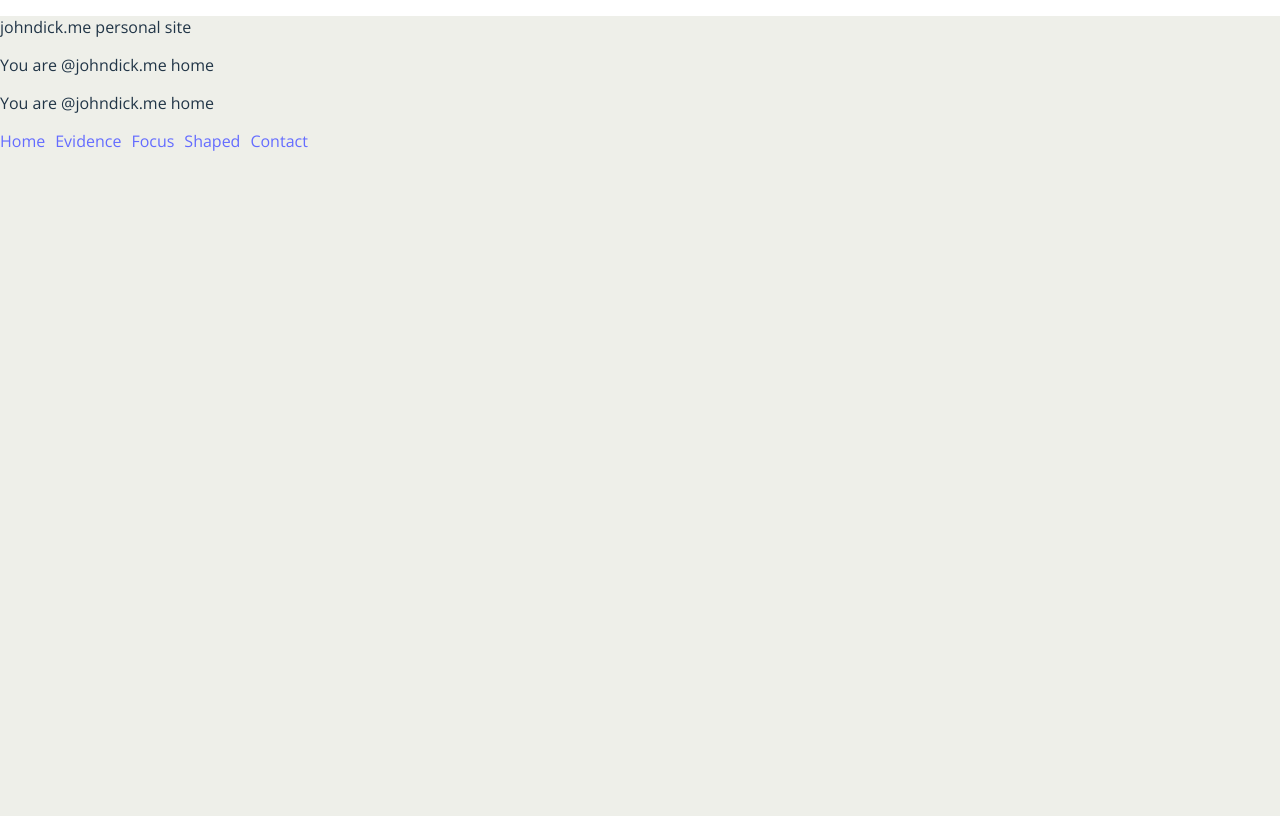
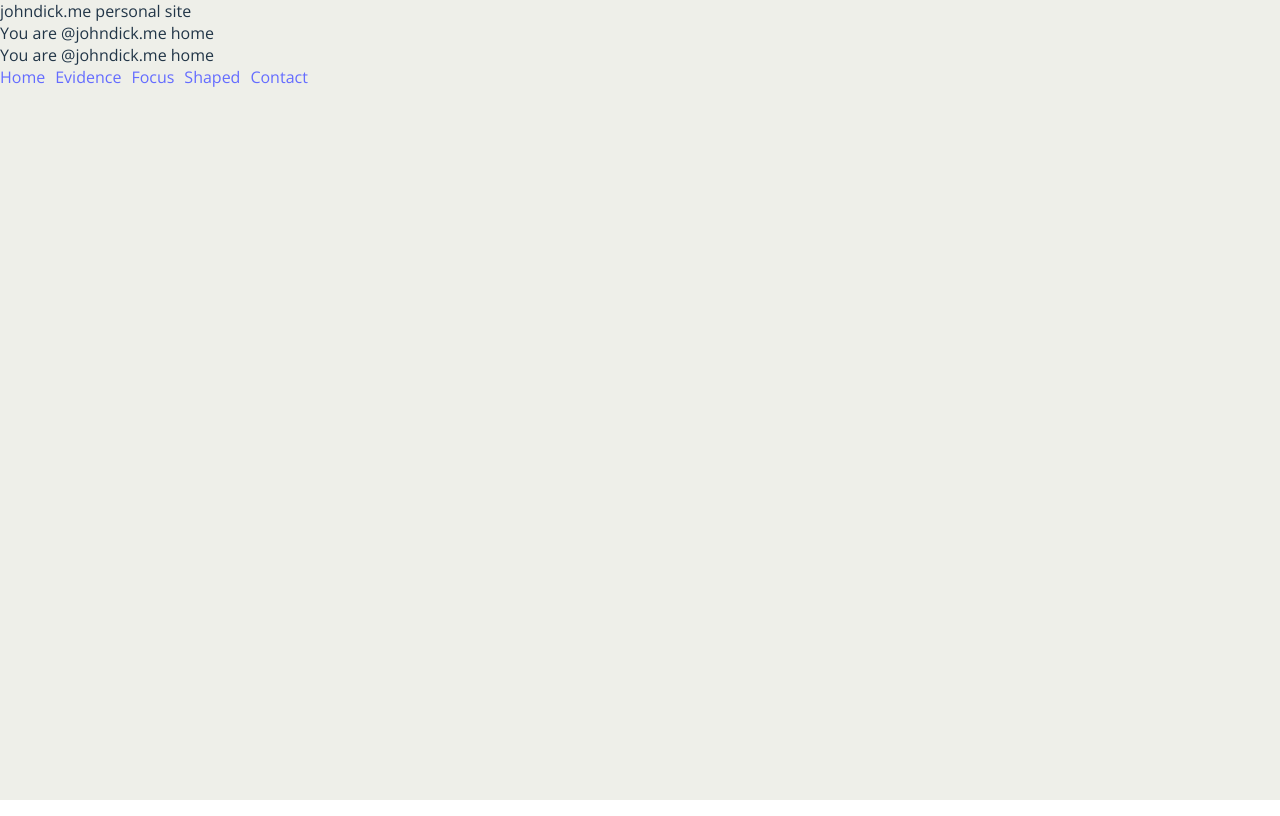
Before and after one commit to johndck/johndick-me-react-build, a React (Vite) app: page / in a window 1280 px wide. Built offline with nearby package versions, Linux system fonts and the light colour scheme.

Commit message:
sorted out the padding issues with the p tag

```diff
--- a/index.html
+++ b/index.html
@@ -2,9 +2,9 @@
 <html lang="en">
   <head>
     <meta charset="UTF-8" />
-    <link rel="icon" type="image/png" href="/public/jdicon.png" />
+    <link rel="icon" type="image/png" href="./src/assets/jdicon.png" />
     <meta name="viewport" content="width=device-width, initial-scale=1.0" />
-    <title>Vite + React</title>
+    <title>John Dick</title>
   </head>
   <body>
     <div id="root"></div>
--- a/src/index.css
+++ b/src/index.css
@@ -45,7 +45,7 @@
 
 :root {
   color-scheme: light dark;
-  color: rgba(255, 255, 255, 0.87);
+
   --background-color: rgba(238, 239, 233, 1);
 
   font-synthesis: none;
@@ -67,6 +67,7 @@ html,
 body {
   height: 100%;
   margin: 0;
+  padding: 0;
   font-family: "Open Sans", sans-serif;
   background-color: var(--background-color);
   /* display: flex;
@@ -76,6 +77,11 @@ body {
 h1 {
   font-size: 3.2em;
   line-height: 1.1;
+}
+
+p {
+  margin-top: 0;
+  margin-bottom: 0;
 }
 
 button {
--- a/src/pages/home.jsx
+++ b/src/pages/home.jsx
@@ -3,7 +3,7 @@ import "../index.css";
 
 function Home() {
   return (
-    <div>
+    <>
       <p>johndick.me personal site</p>
       <p>You are @johndick.me home</p>
       <p>You are @johndick.me home</p>
@@ -23,7 +23,7 @@ function Home() {
       <Link style={{ paddingRight: "10px" }} to="/Contact">
         Contact
       </Link>
-    </div>
+    </>
   );
 }
 
```
Also changed, not shown: src/assets/jdicon.png (renamed from public/jdicon.png).
